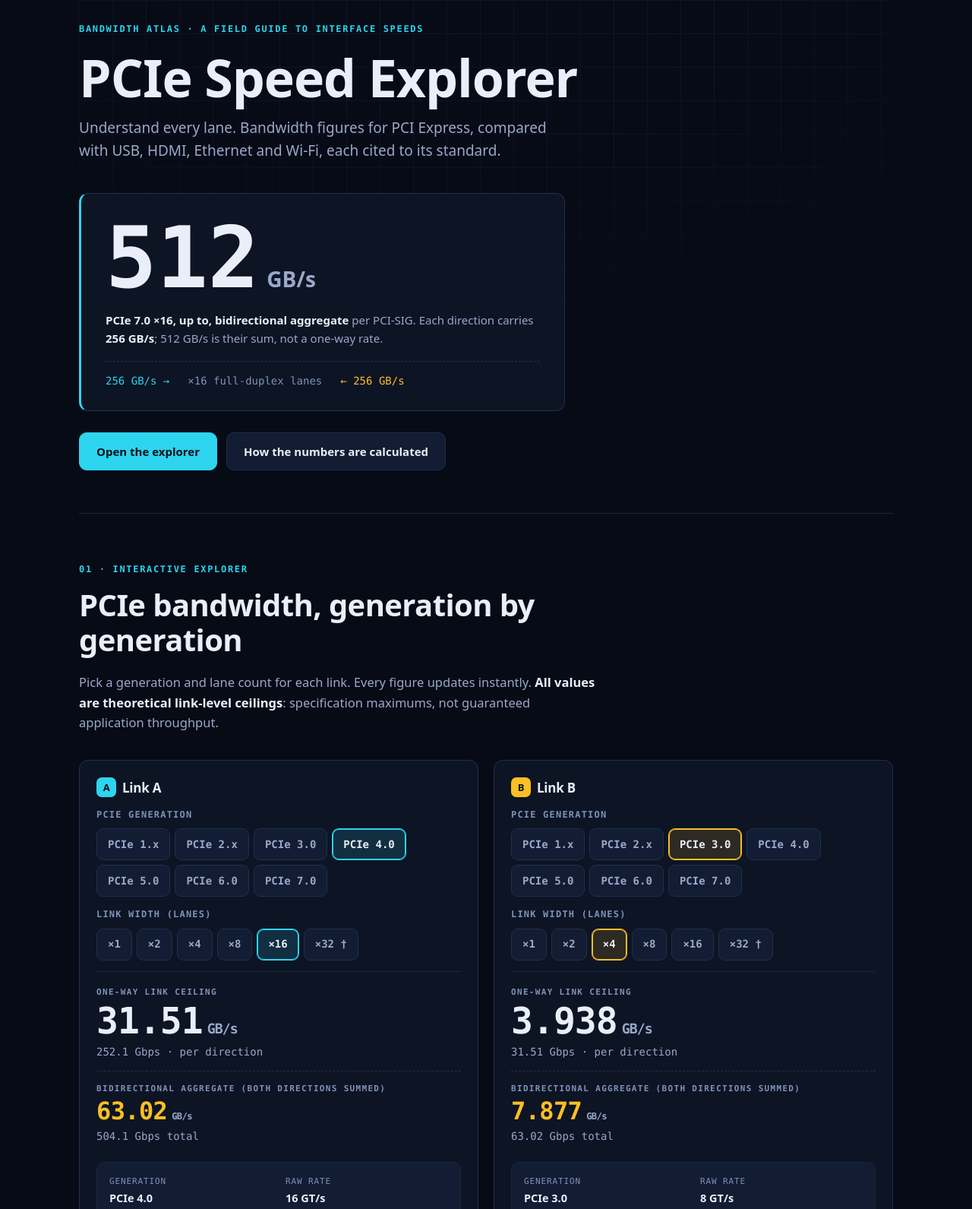
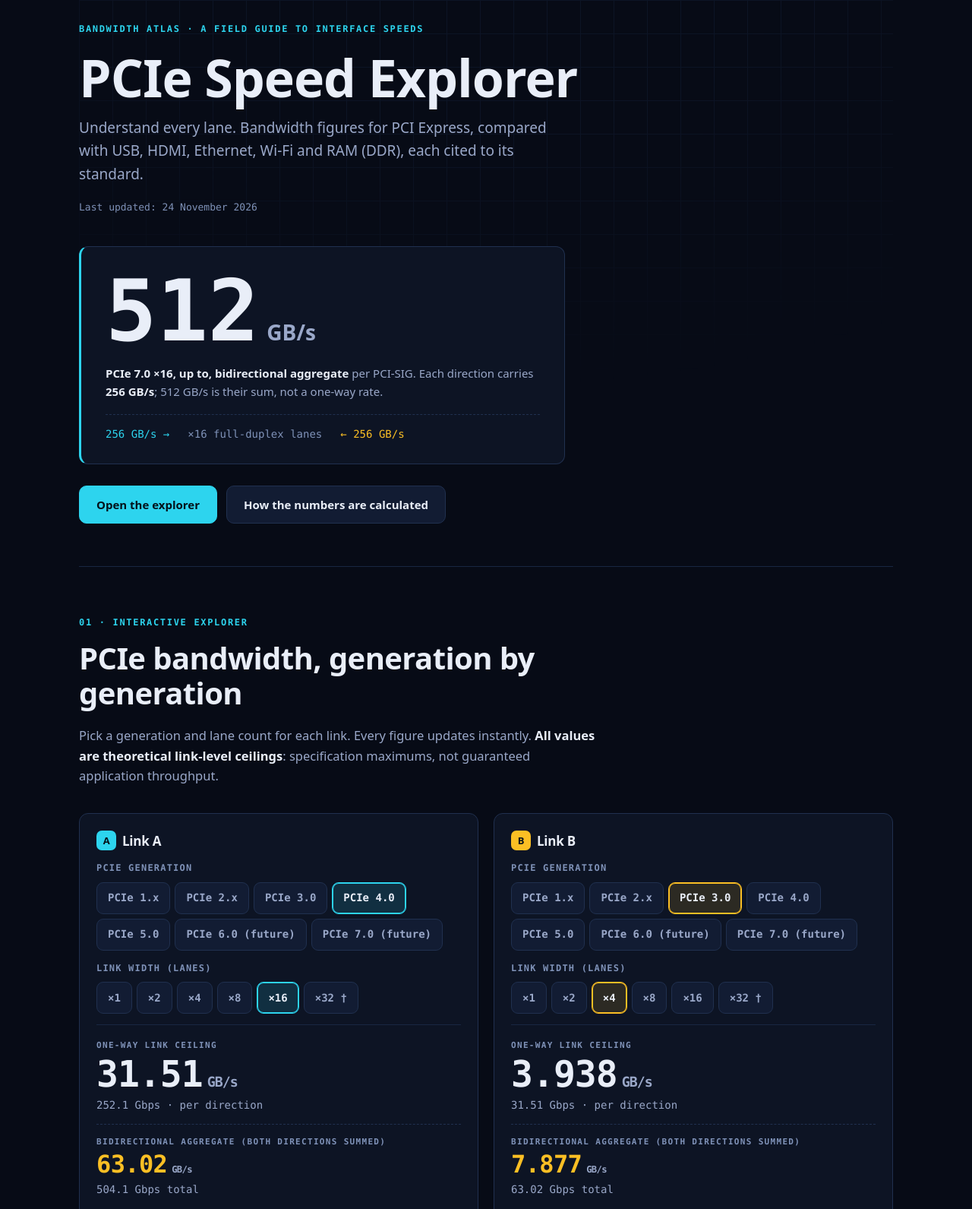
Before and after one commit to pvelati/pcie-speed-comparison, a website built with Vite: page index.html in a window 1280 px wide. Shown: the part 110-1701 px from the top of the page at 76% size. Built offline with nearby package versions, Linux system fonts and the light colour scheme.

Commit message:
Show last-updated date in hero; mark PCIe 6.0/7.0 and DDR6 as future (not released) in chart, table and explorer

```diff
--- a/src/components/compare.ts
+++ b/src/components/compare.ts
@@ -43,7 +43,7 @@ export function pcieChartRows(): ChartRow[] {
       rateKind: 'link',
       rateMeaning: 'Theoretical one-way link ceiling per direction (×16).',
       directionality: 'Full duplex; per-direction value shown, the aggregate would be double.',
-      status: 'standard' as RateStatus,
+      status: g.status ?? 'standard',
       caveat:
         g.family === 'pam4-flit'
           ? 'Nominal PCI-SIG headline ceiling (FLIT/FEC overhead included at the spec level).'
@@ -70,6 +70,7 @@ const STATUS_LABEL: Record<RateStatus, string> = {
   'published-spec': 'Published spec',
   'vendor-example': 'Vendor example',
   roadmap: 'Roadmap',
+  future: 'Future, not released',
 };
 
 const RATE_KIND_LABEL: Record<RateKind, string> = {
@@ -299,7 +300,7 @@ export function buildComparison(): HTMLElement {
         el(
           'p',
           { class: 'family-note note-pcie' },
-          'PCIe rows show one-way (per-direction) ×16 link ceilings. The same links carry the same amount in the other direction at the same time (full duplex).',
+          'PCIe rows show one-way (per-direction) ×16 link ceilings. The same links carry the same amount in the other direction at the same time (full duplex). PCIe 6.0 and 7.0 are specified but not yet shipping products.',
         ),
       );
     }
--- a/src/components/explorer.ts
+++ b/src/components/explorer.ts
@@ -53,7 +53,7 @@ export function buildExplorer(onLinkAChange: (lanes: number) => void): HTMLEleme
 
     const genRadios = PCIE_GENERATIONS.map((g) => ({
       value: String(g.generation),
-      label: g.label,
+      label: g.status === 'future' ? `${g.label} (future)` : g.label,
     }));
     const laneRadios = LANE_WIDTHS.map((w) => ({
       value: String(w),
@@ -148,7 +148,8 @@ export function buildExplorer(onLinkAChange: (lanes: number) => void): HTMLEleme
       refs.oneWayGbps.textContent = withUnit(m.oneWayGbps, 'Gbps');
       refs.bidirGBps.textContent = withUnit(m.bidirectionalGBps, 'GB/s');
       refs.bidirGbps.textContent = withUnit(m.bidirectionalGbps, 'Gbps');
-      refs.genLabel.textContent = state.gen.label;
+      refs.genLabel.textContent =
+        state.gen.status === 'future' ? `${state.gen.label} (future)` : state.gen.label;
       refs.rawRate.textContent = withUnit(state.gen.rawRateGTs, 'GT/s');
       refs.encoding.textContent = state.gen.encoding;
       refs.laneCount.textContent = `×${state.lanes}`;
--- a/src/data/standards.ts
+++ b/src/data/standards.ts
@@ -22,6 +22,8 @@ export interface PcieGeneration {
   x16BidirectionalGBps?: number;
   calculationNote: string;
   sourceIds: string[];
+  /** 'future' = specification published, products not yet shipping. */
+  status?: 'standard' | 'future';
 }
 
 /**
@@ -81,6 +83,7 @@ export const PCIE_GENERATIONS: PcieGeneration[] = [
     encoding: 'PAM4, FLIT mode, FEC/CRC',
     family: 'pam4-flit',
     x16BidirectionalGBps: 256,
+    status: 'future',
     calculationNote:
       'Nominal ceiling from PCI-SIG: 256 GB/s bidirectional x16 → 128 GB/s one-way → 8 GB/s per lane. FLIT/FEC framing means application payload is lower.',
     sourceIds: ['pcisig-60', 'pcisig-60-pam4'],
@@ -89,6 +92,7 @@ export const PCIE_GENERATIONS: PcieGeneration[] = [
     generation: 7,
     label: 'PCIe 7.0',
     rawRateGTs: 128.0,
+    status: 'future',
     encoding: 'PAM4, FLIT-based encoding',
     family: 'pam4-flit',
     x16BidirectionalGBps: 512,
@@ -110,7 +114,7 @@ export const UNCOMMON_LANES = new Set<number>([32]);
 
 export type InterfaceFamily = 'USB' | 'HDMI' | 'Ethernet' | 'Wi-Fi' | 'Memory';
 export type RateKind = 'signaling' | 'link' | 'PHY' | 'theoretical';
-export type RateStatus = 'standard' | 'published-spec' | 'vendor-example' | 'roadmap';
+export type RateStatus = 'standard' | 'published-spec' | 'vendor-example' | 'roadmap' | 'future';
 
 export interface InterfaceRate {
   id: string;
@@ -617,7 +621,7 @@ export const INTERFACE_RATES: InterfaceRate[] = [
     rateMeaning:
       "Per-channel bandwidth of a 96-bit double data rate bus at 12,800 MT/s per pin, the starting rate in JEDEC's November 2026 DDR6 preview.",
     directionality: 'Shared read/write bus; total per-channel bandwidth, not a one-way figure.',
-    status: 'roadmap',
+    status: 'future',
     caveat:
       'Standard in development: the JEDEC preview extends the roadmap to 14,400 MT/s and beyond, with commercialization expected in 2028-2029. Final details may change.',
     sourceIds: ['jedec-ddr6-preview'],
--- a/src/main.ts
+++ b/src/main.ts
@@ -1,6 +1,6 @@
 import './styles.css';
 import { el } from './dom.js';
-import { PCIE_GENERATIONS } from './data/standards.js';
+import { PCIE_GENERATIONS, DATA_CHECKED } from './data/standards.js';
 import { linkMetrics } from './lib/pcie.js';
 import { withUnit } from './lib/format.js';
 import { buildExplorer } from './components/explorer.js';
@@ -46,8 +46,9 @@ function heroSection() {
       'p',
       { class: 'hero-sub' },
       'Understand every lane. Bandwidth figures for PCI Express, compared with USB, HDMI, ',
-      'Ethernet and Wi-Fi, each cited to its standard.',
+      'Ethernet, Wi-Fi and RAM (DDR), each cited to its standard.',
     ),
+    el('p', { class: 'hero-updated' }, `Last updated: ${DATA_CHECKED}`),
     el(
       'div',
       { class: 'hero-figure', 'aria-label': 'PCIe 7.0 ×16 headline figure' },
--- a/src/styles.css
+++ b/src/styles.css
@@ -1083,6 +1083,12 @@ p {
   background: transparent;
 }
 
+.status-future {
+  color: var(--amber);
+  border: 1px dashed rgba(251, 191, 36, 0.5);
+  background: transparent;
+}
+
 .src-links {
   display: flex;
   flex-direction: column;
@@ -1718,3 +1724,10 @@ p {
   margin: 8px 0 0;
   color: var(--muted);
 }
+
+.hero-updated {
+  margin: 14px 0 0;
+  font-family: var(--mono);
+  font-size: 13px;
+  color: var(--faint);
+}
```
Also changed, not shown: scripts/smoke.mjs (+16 -1 lines).
